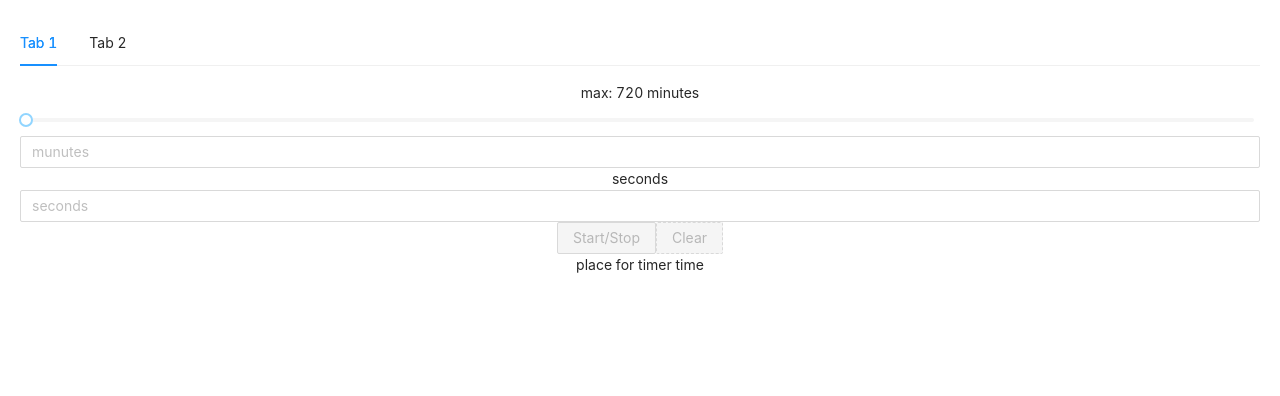
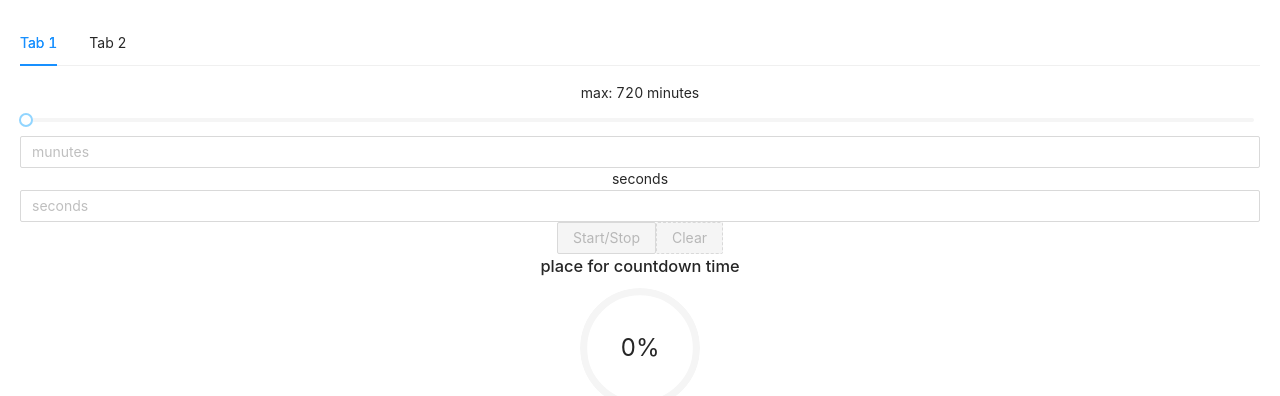
Before and after one commit to s1ep0y/react_timer, a React (Create React App) app: page / in a window 1280 px wide. Shown: the top 396 px of the page. Built offline with nearby package versions, Linux system fonts and the light colour scheme.

Commit message:
Progress for better time

```diff
--- a/src/components/Countdown.jsx
+++ b/src/components/Countdown.jsx
@@ -1,6 +1,7 @@
 import React from 'react';
 import { TimerParams } from './TimerParams'
 import { Btns } from './btns';
+import { Progress } from 'antd'
 
 
 export class Countdown extends React.Component {
@@ -72,7 +73,8 @@ export class Countdown extends React.Component {
                     sliderHandler={this.sliderHandler}
                 />
                 <Btns disabled={!(time > 0)} startOrStop={this.startOrStop} clearTime={this.clearTime}/>
-                <span>place for timer time</span>
+                <h3>place for countdown time</h3>
+                <Progress type="circle" />
             </div>
         );
 
```
